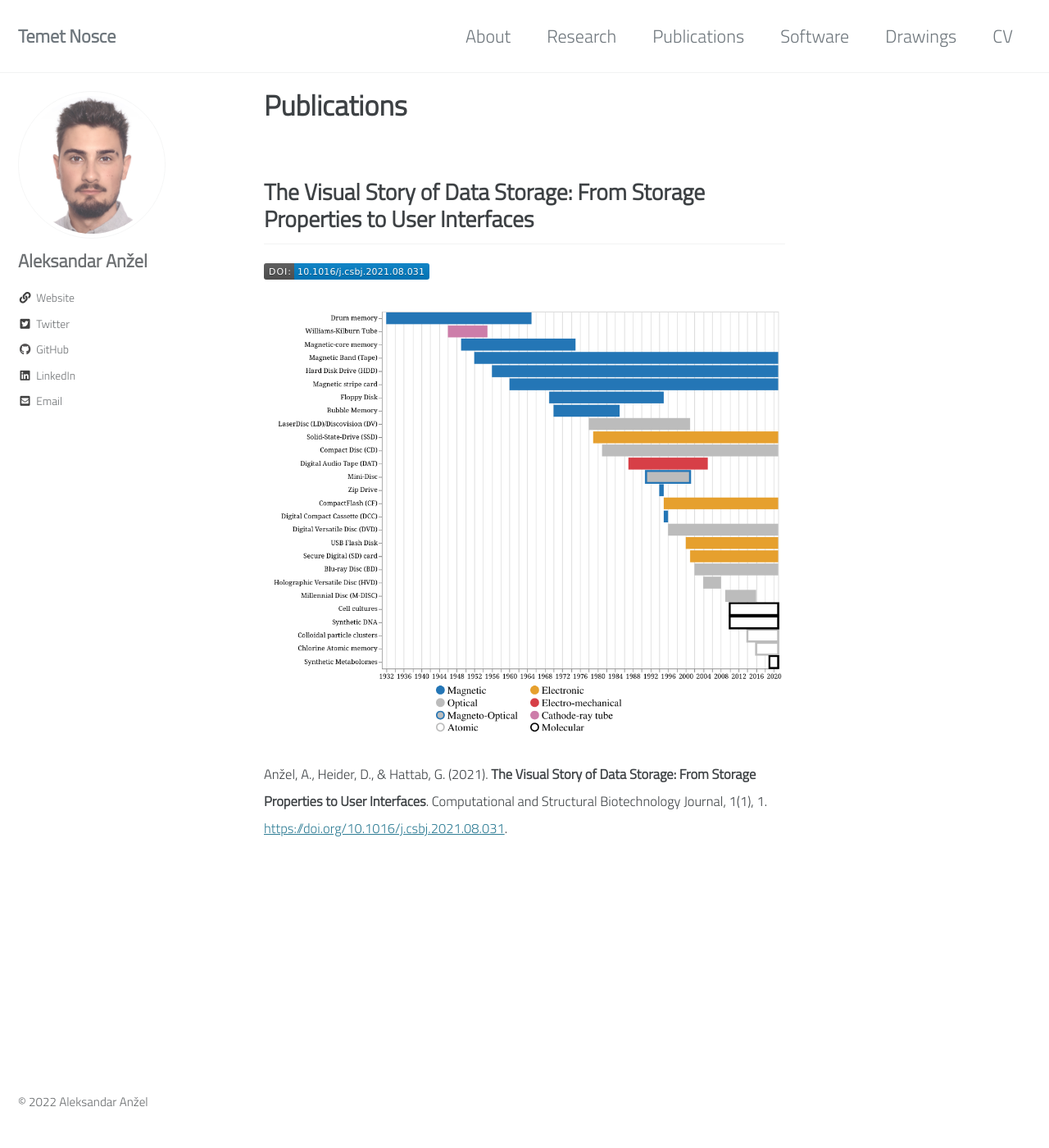
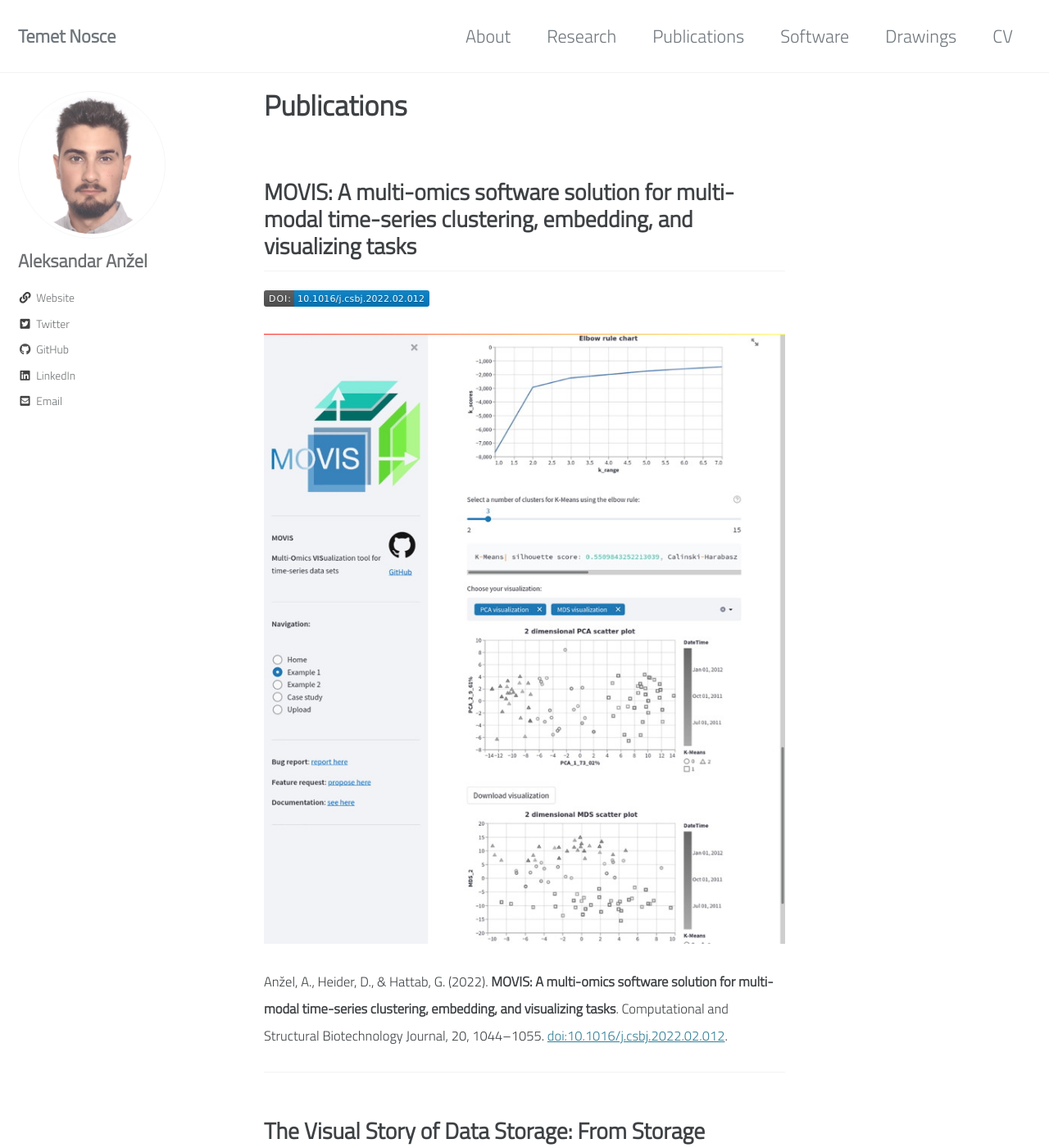
Before and after one commit to AAnzel/aanzel.github.io, a Jekyll site: the page built from pages/publications.md, in a window 1280 px wide and 1400 px high. Shown: the whole window at 82% size. Built offline with Jekyll 4.4.1, drawn with Linux system fonts in a browser that asks for light colours; cached includes are drawn as plain includes.

Commit message:
Added: Added new publication.

```diff
--- a/pages/publications.md
+++ b/pages/publications.md
@@ -3,6 +3,18 @@ permalink: /publications/
 title: "Publications"
 layout: single
 author_profile: true
+---
+
+## MOVIS: A multi-omics software solution for multi-modal time-series clustering, embedding, and visualizing tasks
+
+<div data-badge-popover="top" data-badge-type="1" data-doi="10.1016/j.csbj.2022.02.012" data-hide-no-mentions="true" class="altmetric-embed"></div> <a href="https://doi.org/10.1016/j.csbj.2022.02.012" target="_blank" rel="noopener noreferrer"> <img src="/assets/images/Publication_images/movis_doi.svg" alt="MOVIS DOI"/> </a>
+
+
+<a href="https://doi.org/10.1016/j.csbj.2022.02.012" target="_blank" rel="noopener noreferrer"> <img src="/assets/images/Publication_images/movis_overview.jpg" alt="MOVIS image" width="1200" /> </a>
+
+<small> Anžel, A., Heider, D., & Hattab, G. (2022). **MOVIS: A multi-omics software solution for multi-modal time-series clustering, embedding, and visualizing tasks**. Computational and Structural Biotechnology Journal, 20, 1044–1055. [doi:10.1016/j.csbj.2022.02.012](https://doi.org/10.1016/j.csbj.2022.02.012).</small>
+
+
 ---
 
 
```
Also changed, not shown: Gemfile.lock, assets/images/Publication_images/movis_doi.svg (added), assets/images/Publication_images/movis_overview.jpg (added).
